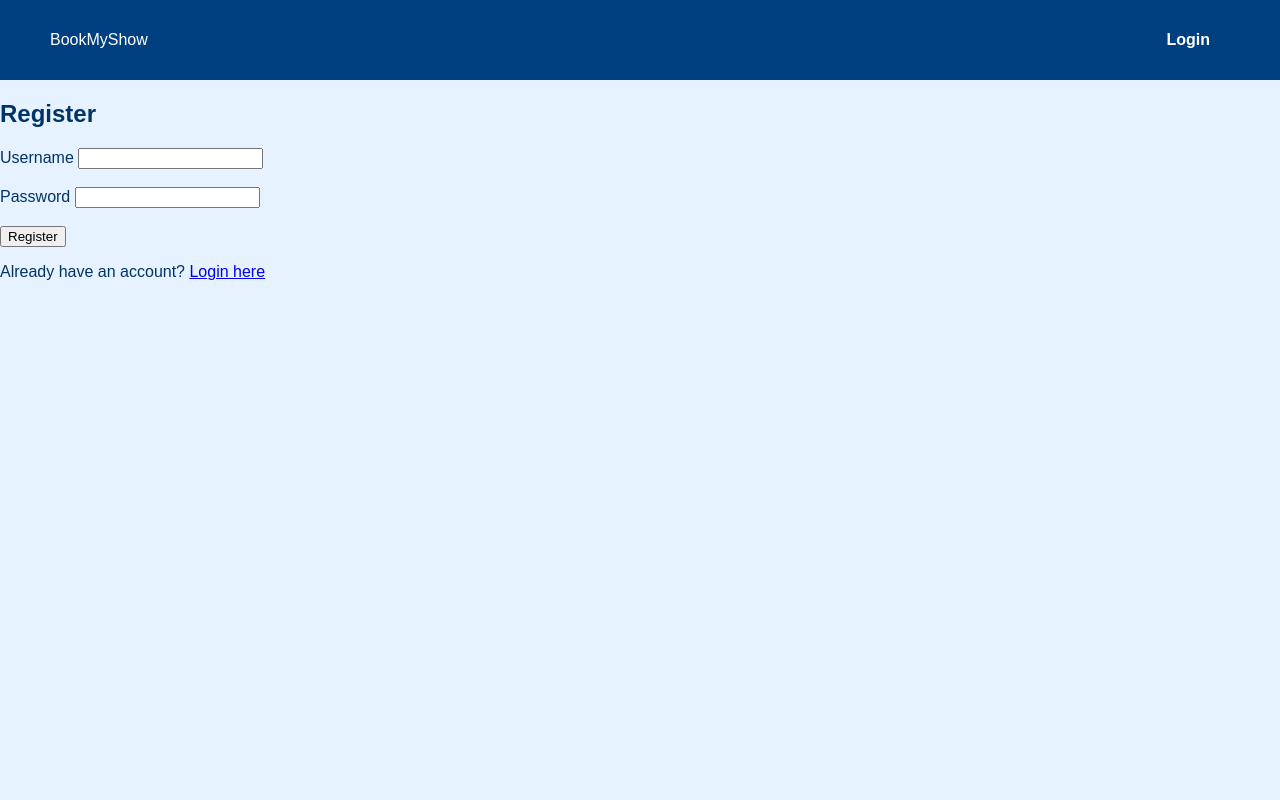
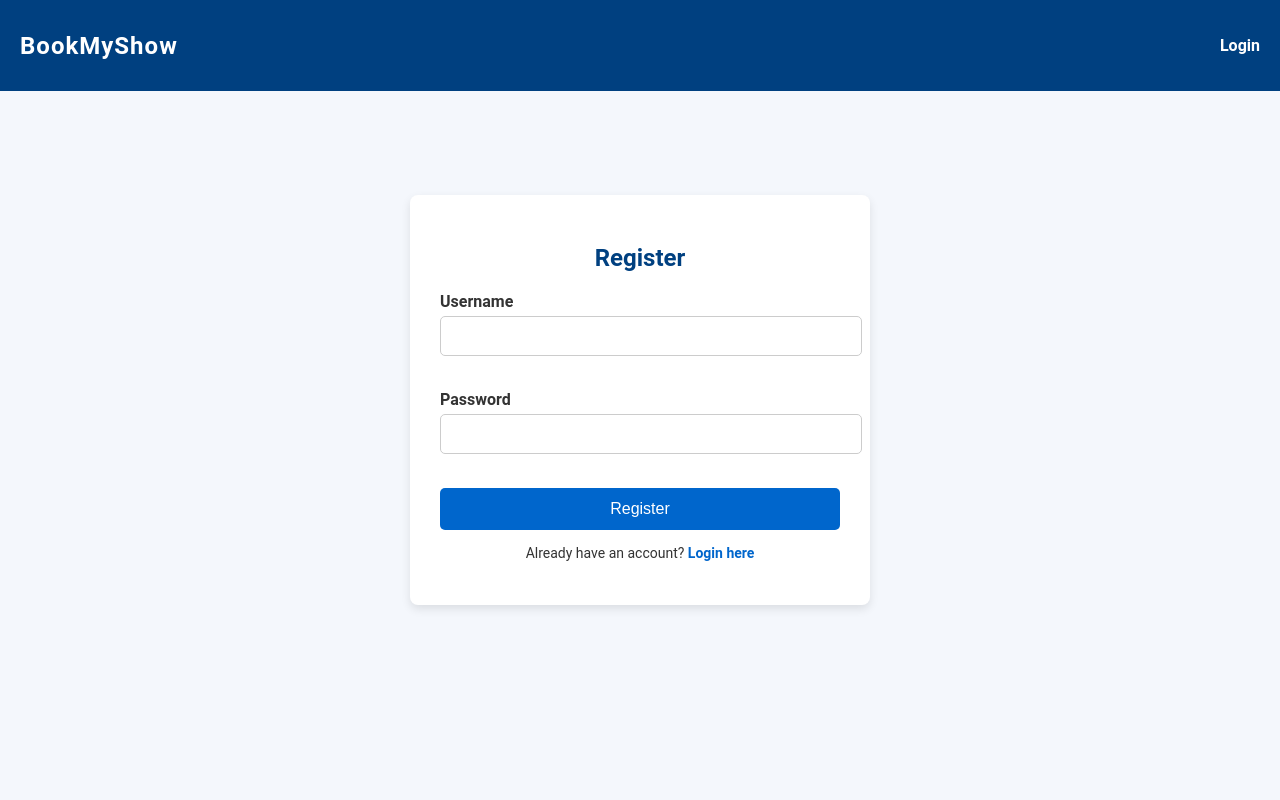
Before and after one commit to Koushik168/IS-Programming, a Flask app: page /register in a window 1280 px wide. Run offline with Flask 3, Linux system fonts and the light colour scheme.

Commit message:
Update register.html

```diff
--- a/Book-my-show/templates/register.html
+++ b/Book-my-show/templates/register.html
@@ -4,8 +4,127 @@
     <meta charset="UTF-8">
     <meta name="viewport" content="width=device-width, initial-scale=1.0">
     <title>Register - BookMyShow Clone</title>
-    <link rel="stylesheet" href="{{ url_for('static', filename='css/styles.css') }}">
+    <style>
+        /* Global Styles */
+        body {
+            font-family: 'Roboto', sans-serif;
+            margin: 0;
+            padding: 0;
+            background-color: #f4f7fc;
+            color: #333;
+            display: flex;
+            justify-content: center;
+            align-items: center;
+            height: 100vh; /* Full viewport height */
+        }
 
+        /* Header Styles */
+        header {
+            position: fixed;
+            top: 0;
+            left: 0;
+            right: 0;
+            background-color: #004080;
+            color: white;
+            padding: 20px;
+            display: flex;
+            justify-content: space-between;
+            align-items: center;
+            z-index: 1000;
+        }
+
+        header .logo {
+            font-size: 24px;
+            font-weight: bold;
+            letter-spacing: 1px;
+        }
+
+        nav ul {
+            list-style: none;
+            padding: 0;
+            display: flex;
+        }
+
+        nav ul li {
+            margin-left: 20px;
+        }
+
+        nav ul li a {
+            text-decoration: none;
+            color: white;
+            font-weight: bold;
+            font-size: 16px;
+        }
+
+        nav ul li a:hover {
+            color: #ffd700; /* Gold on hover */
+        }
+
+        /* Register Form Styles */
+        .register-form {
+            background-color: white;
+            padding: 30px;
+            border-radius: 8px;
+            box-shadow: 0 4px 10px rgba(0, 0, 0, 0.1);
+            width: 100%;
+            max-width: 400px; /* Set a max-width for the form */
+            text-align: center;
+        }
+
+        .register-form h2 {
+            font-size: 24px;
+            margin-bottom: 20px;
+            color: #004080;
+        }
+
+        .register-form label {
+            display: block;
+            margin-bottom: 5px;
+            text-align: left;
+            font-weight: bold;
+        }
+
+        .register-form input {
+            width: 100%;
+            padding: 10px;
+            margin-bottom: 15px;
+            border: 1px solid #ccc;
+            border-radius: 5px;
+            font-size: 16px;
+        }
+
+        .register-form button {
+            background-color: #0066cc;
+            color: white;
+            border: none;
+            padding: 12px;
+            width: 100%;
+            cursor: pointer;
+            border-radius: 5px;
+            font-size: 16px;
+            transition: background-color 0.3s;
+        }
+
+        .register-form button:hover {
+            background-color: #004080;
+        }
+
+        /* Link styles */
+        .register-form p {
+            font-size: 14px;
+            margin-top: 15px;
+        }
+
+        .register-form a {
+            color: #0066cc;
+            text-decoration: none;
+            font-weight: bold;
+        }
+
+        .register-form a:hover {
+            text-decoration: underline;
+        }
+    </style>
 </head>
 <body>
     <header>
@@ -17,6 +136,7 @@
         </nav>
     </header>
 
+    <!-- Centered Register Form -->
     <section class="register-form">
         <h2>Register</h2>
         <form method="POST">
```
